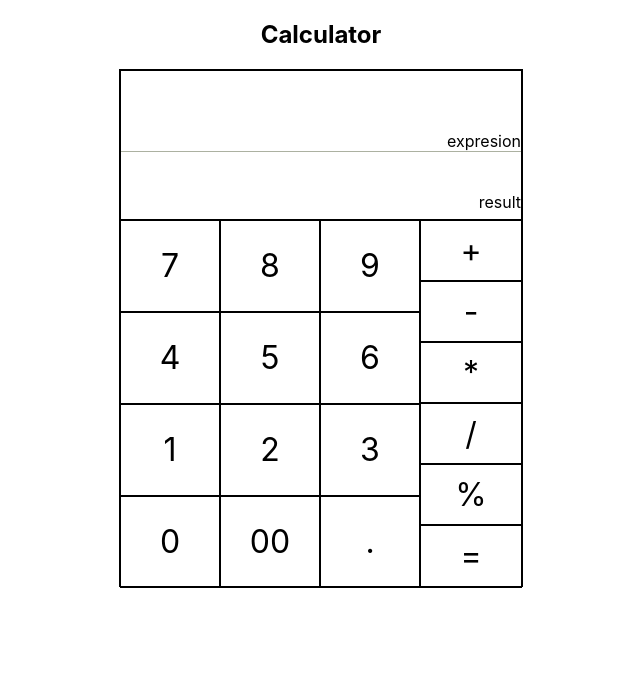
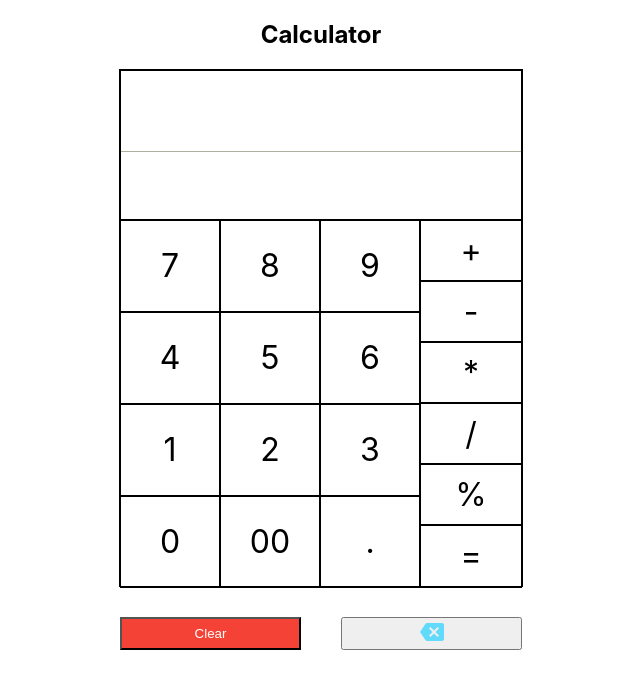
Before and after one commit to SRHarikaran/hari-test1, a React (Create React App) app: page /calculator in a window 1280 px wide. Shown: the top 688 px of the page, without its empty margins (319-959 px from the left). Built offline with nearby package versions, Linux system fonts and the light colour scheme.

Commit message:
calc functionality done

```diff
--- a/package.json
+++ b/package.json
@@ -3,6 +3,8 @@
   "version": "0.1.0",
   "private": true,
   "dependencies": {
+    "@material-ui/core": "^4.11.3",
+    "@material-ui/icons": "^4.11.2",
     "@testing-library/jest-dom": "^5.11.4",
     "@testing-library/react": "^11.1.0",
     "@testing-library/user-event": "^12.1.10",
--- a/src/App.css
+++ b/src/App.css
@@ -98,6 +98,7 @@
   align-items: center;
   justify-content: center;
   font-size: 32px;
+  cursor: pointer;
 }
 .sym{
   display: flex;
@@ -107,5 +108,26 @@
   width: 100px;
   height: 59px;
   border: 1px solid black;
+  cursor: pointer;
 
 }
+
+.actionBtn{
+  margin-top:30px ;
+  width: 402px;
+  display: flex;
+}
+
+.clearBtn{
+  width: 100%;
+  margin-right: 20px;
+  background-color: #f44336;
+  color: white;
+}
+
+
+.eraseBtn{
+  width: 100%;
+  margin-left: 20px;
+  color: #61dafb;
+}
--- a/src/pages/calculator/calculator.js
+++ b/src/pages/calculator/calculator.js
@@ -1,53 +1,97 @@
-import React from 'react';
+import React, { useEffect, useState } from 'react';
+import BackspaceIcon from '@material-ui/icons/Backspace';
 
 function CalculatorPage() {
+  const [expresion, setExpresion] = useState('');
+  const [result, setResult] = useState('');
+
+
+  const onClear = () => {
+    setExpresion('');
+  };
+
+  const onErase = () => {
+    let newExpresion = expresion.trim();
+    if (newExpresion.length <= 1) {
+      setExpresion('');
+      return;
+    }
+
+    console.log(newExpresion.slice(-1))
+    console.log(newExpresion.substr(newExpresion.length - 1))
+    if (
+      newExpresion.substr(newExpresion.length - 1) === '+' ||
+      newExpresion.substr(newExpresion.length - 1) === '-' ||
+      newExpresion.substr(newExpresion.length - 1) === '*' ||
+      newExpresion.substr(newExpresion.length - 1) === '/' ||
+      newExpresion.substr(newExpresion.length - 1) === '%'
+    ) {
+      setExpresion(newExpresion.slice(0, newExpresion.length-2));
+    } else {
+      setExpresion(newExpresion.slice(0, newExpresion.length-1));
+    }
+  };
+
+  const onsubmit = () => {
+    try {
+      setResult(eval(expresion));
+    } catch (error) {
+      console.log(error);
+      setResult('invalid')
+    }
+  }
+
+  useEffect(() => {
+    onsubmit();
+  }, [expresion]);
+
   return (
     <div className="cal-wrapper" >
         <h2>Calculator</h2>
         <div className="calculator">
             <div className="results">
-                <div className="exp">expresion</div>
-                <div className="res">result</div>
-
+                <div className="exp">{expresion}</div>
+                <div className="res">{result}</div>
            </div>
             <div style={{borderTop: '1px solid black'}} />
             <div className="numberpad">
                 <div className="number">
                     <div className="numrow">
-                        <div className="num">7</div>
-                        <div className="num">8</div>
-                        <div className="num">9</div>
+                        <div className="num" onClick={() => setExpresion(`${expresion}7`)}>7</div>
+                        <div className="num" onClick={() => setExpresion(`${expresion}8`)}>8</div>
+                        <div className="num" onClick={() => setExpresion(`${expresion}9`)}>9</div>
                     </div>
                     <div className="numrow">
-                        <div className="num">4</div>
-                        <div className="num">5</div>
-                        <div className="num">6</div>
+                        <div className="num" onClick={() => setExpresion(`${expresion}4`)}>4</div>
+                        <div className="num" onClick={() => setExpresion(`${expresion}5`)}>5</div>
+                        <div className="num" onClick={() => setExpresion(`${expresion}6`)}>6</div>
                     </div>
                     <div className="numrow">
-                        <div className="num">1</div>
-                        <div className="num">2</div>
-                        <div className="num">3</div>
+                        <div className="num" onClick={() => setExpresion(`${expresion}1`)}>1</div>
+                        <div className="num" onClick={() => setExpresion(`${expresion}2`)}>2</div>
+                        <div className="num" onClick={() => setExpresion(`${expresion}3`)}>3</div>
                     </div>
                     <div className="numrow">
-                        <div className="num">0</div>
-                        <div className="num">00</div>
-                        <div className="num">.</div>
+                        <div className="num" onClick={() => setExpresion(`${expresion}0`)}>0</div>
+                        <div className="num" onClick={() => setExpresion(`${expresion}00`)}>00</div>
+                        <div className="num" onClick={() => setExpresion(`${expresion}.`)}>.</div>
                     </div>
                 </div>
                 {/* <div style={{border: '1px solid black',height: '100%'}} /> */}
                 <div className="symbol">
-                    <div className="sym">+</div>
-                    <div className="sym">-</div>
-                    <div className="sym">*</div>
-                    <div className="sym">/</div>
-                    <div className="sym">%</div>
-                    <div className="sym" style={{borderBottom: '2px solid black',height: 60}}>=</div>
-
-
-
+                    <div className="sym" onClick={() => setExpresion(`${expresion} + `)}>+</div>
+                    <div className="sym" onClick={() => setExpresion(`${expresion} - `)}>-</div>
+                    <div className="sym" onClick={() => setExpresion(`${expresion} * `)}>*</div>
+                    <div className="sym" onClick={() => setExpresion(`${expresion} / `)}>/</div>
+                    <div className="sym" onClick={() => setExpresion(`${expresion} % `)}>%</div>
+                    <div className="sym" style={{borderBottom: '2px solid black',height: 60}} onClick={onsubmit}>=</div>
                 </div>
 
             </div>
+        </div>
+        <div className="actionBtn">
+          <button className="clearBtn" onClick={() => onClear()}>Clear</button>
+          <button className="eraseBtn" onClick={onErase}><BackspaceIcon /></button>
         </div>
     </div>
   );
--- a/src/pages/index.js
+++ b/src/pages/index.js
@@ -1,6 +1,7 @@
 import React from 'react';
 import Display from '../components/display';
 
+// Home Page.
 class HomePage extends React.Component {
   constructor() {
     super();
```
Also changed, not shown: 1 other file (tests, documents, lock files or other folders).
